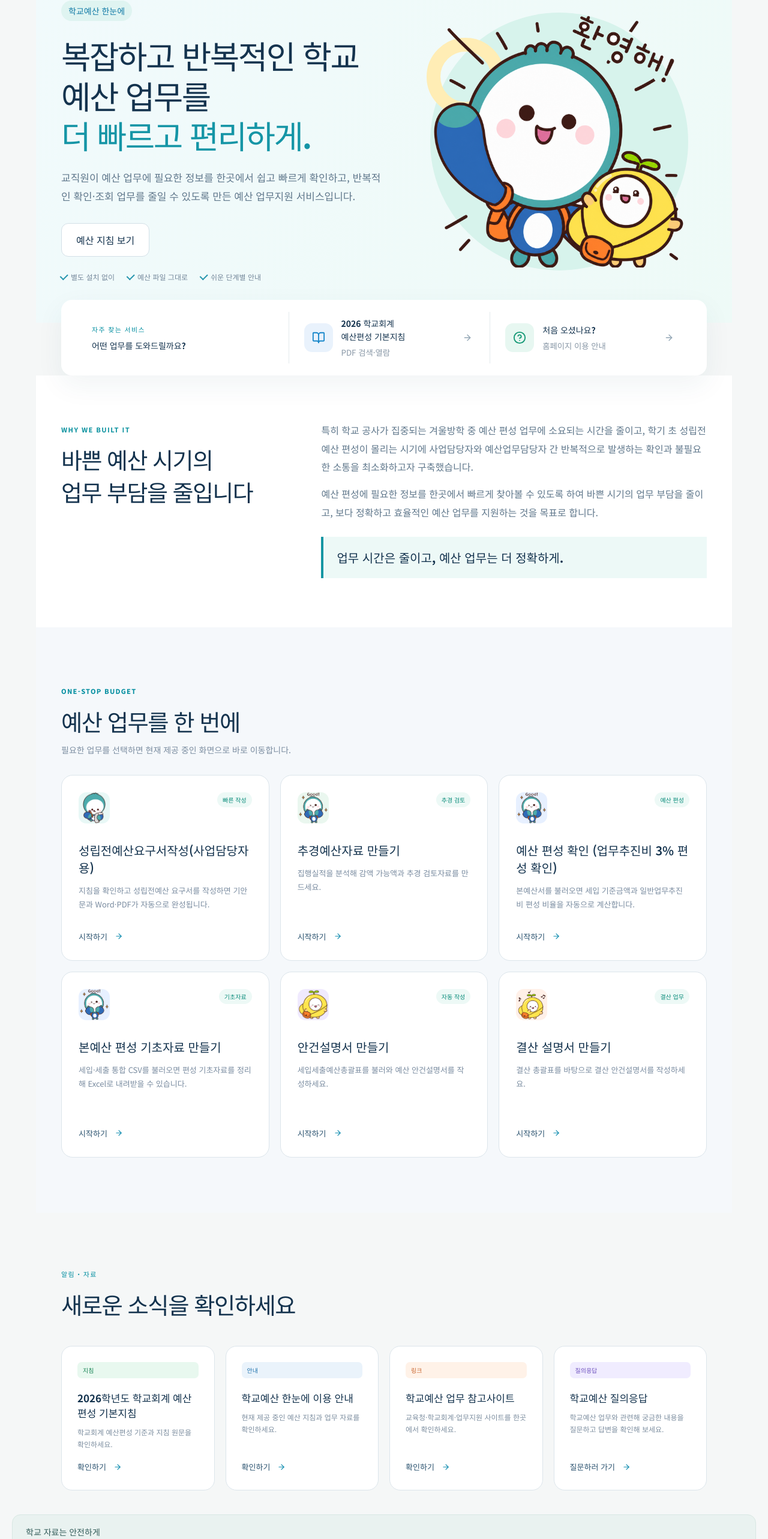
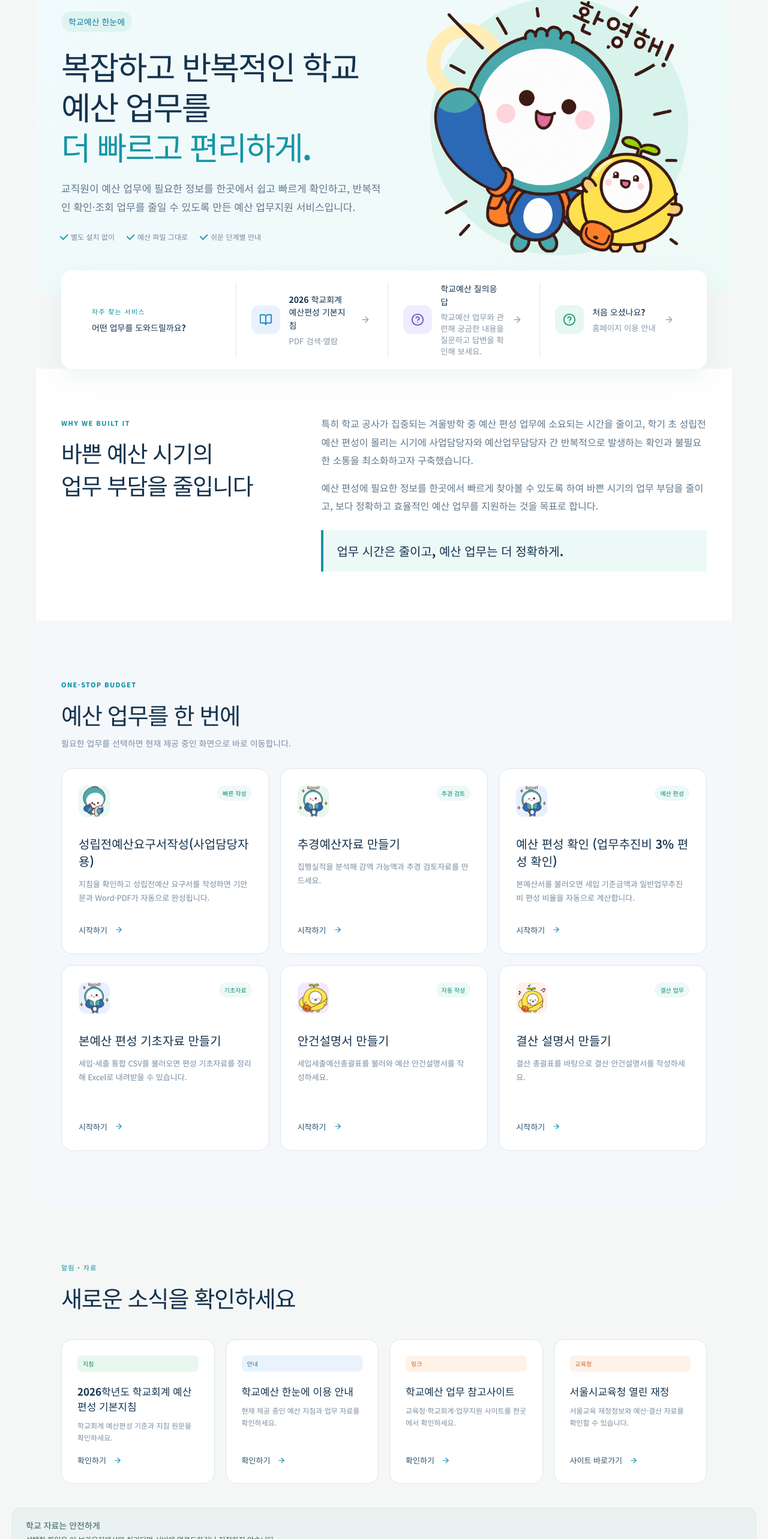
Before and after one commit to lovingculture/schoolbudget, a React (Vite) app: page / in a window 1280 px wide. Shown: the part 184-2750 px from the top of the page at 60% size. Built offline with nearby package versions, Linux system fonts and the light colour scheme.

Commit message:
feat: reorganize home resource links

```diff
--- a/src/features/home/HomePage.tsx
+++ b/src/features/home/HomePage.tsx
@@ -99,11 +99,6 @@ export function HomePage({ onNavigate }: HomePageProps) {
               교직원이 예산 업무에 필요한 정보를 한곳에서 쉽고 빠르게 확인하고,
               반복적인 확인·조회 업무를 줄일 수 있도록 만든 예산 업무지원 서비스입니다.
             </p>
-            <div className="home-hero-actions">
-              <button type="button" onClick={() => onNavigate("resources")}>
-                예산 지침 보기
-              </button>
-            </div>
             <ul className="home-hero-benefits" aria-label="서비스 특징">
               <li>별도 설치 없이</li>
               <li>예산 파일 그대로</li>
@@ -141,6 +136,21 @@ export function HomePage({ onNavigate }: HomePageProps) {
           </span>
           <ArrowRight aria-hidden="true" />
         </button>
+        <a
+          href="https://notebook.google.com/notebook/db7666d9-8e19-4d43-8f3e-b8f1345e7d08/preview"
+          target="_blank"
+          rel="noreferrer"
+          aria-label="학교예산 질의응답 질문하러 가기"
+        >
+          <span className="home-quick-icon question" aria-hidden="true">
+            <CircleHelp />
+          </span>
+          <span>
+            <strong>학교예산 질의응답</strong>
+            <small>학교예산 업무와 관련해 궁금한 내용을 질문하고 답변을 확인해 보세요.</small>
+          </span>
+          <ArrowRight aria-hidden="true" />
+        </a>
         <button
           type="button"
           data-testid="budget-step"
@@ -271,16 +281,16 @@ export function HomePage({ onNavigate }: HomePageProps) {
             </button>
           </article>
           <article>
-            <small className="question">질의응답</small>
-            <h3>학교예산 질의응답</h3>
-            <p>학교예산 업무와 관련해 궁금한 내용을 질문하고 답변을 확인해 보세요.</p>
+            <small className="site">교육청</small>
+            <h3>서울시교육청 열린 재정</h3>
+            <p>서울교육 재정정보와 예산·결산 자료를 확인할 수 있습니다.</p>
             <a
-              href="https://notebook.google.com/notebook/db7666d9-8e19-4d43-8f3e-b8f1345e7d08/preview"
+              href="https://open.sen.go.kr/fus/MI000000000000000509/html/cont0010v.do"
               target="_blank"
               rel="noreferrer"
-              aria-label="학교예산 질의응답 질문하러 가기"
+              aria-label="서울시교육청 열린 재정 바로가기"
             >
-              질문하러 가기 <ArrowRight aria-hidden="true" />
+              사이트 바로가기 <ArrowRight aria-hidden="true" />
             </a>
           </article>
         </div>
--- a/src/features/home/home.css
+++ b/src/features/home/home.css
@@ -174,7 +174,7 @@
   min-height: 126px;
   padding: 20px 26px;
   display: grid;
-  grid-template-columns: 1.05fr 1fr 1fr;
+  grid-template-columns: 1.05fr repeat(3, 1fr);
   align-items: stretch;
   border-radius: 18px;
   background: #fff;
@@ -182,7 +182,7 @@
 }
 
 .home-quick-intro,
-.home-quick-services > button {
+.home-quick-services > :is(button, a) {
   padding: 0 25px;
 }
 
@@ -205,7 +205,7 @@
   font-size: 14px;
 }
 
-.home-quick-services > button {
+.home-quick-services > :is(button, a) {
   display: grid;
   grid-template-columns: 48px 1fr 20px;
   align-items: center;
@@ -215,28 +215,29 @@
   background: transparent;
   color: var(--home-navy);
   text-align: left;
+  text-decoration: none;
 }
 
-.home-quick-services > button:hover {
+.home-quick-services > :is(button, a):hover {
   background: #f8fbfc;
 }
 
-.home-quick-services > button > span:nth-child(2) strong,
-.home-quick-services > button > span:nth-child(2) small {
+.home-quick-services > :is(button, a) > span:nth-child(2) strong,
+.home-quick-services > :is(button, a) > span:nth-child(2) small {
   display: block;
 }
 
-.home-quick-services > button strong {
+.home-quick-services > :is(button, a) strong {
   font-size: 14px;
   line-height: 1.55;
 }
 
-.home-quick-services > button small {
+.home-quick-services > :is(button, a) small {
   margin-top: 5px;
   color: #8897a6;
 }
 
-.home-quick-services > button > svg {
+.home-quick-services > :is(button, a) > svg {
   width: 16px;
   color: #91a5b4;
 }
@@ -265,6 +266,11 @@
 .home-quick-icon.green {
   background: #e7f7f1;
   color: #149875;
+}
+
+.home-quick-icon.question {
+  background: #f0ecff;
+  color: #6d50bd;
 }
 
 .home-intro {
@@ -613,12 +619,12 @@
   }
 
   .home-quick-intro,
-  .home-quick-services > button {
+  .home-quick-services > :is(button, a) {
     min-height: 100px;
     padding: 18px 22px;
   }
 
-  .home-quick-services > button {
+  .home-quick-services > :is(button, a) {
     border-left: 0;
     border-top: 1px solid #e4eaee;
   }
```
Also changed, not shown: 1 other file (tests, documents, lock files or other folders).
